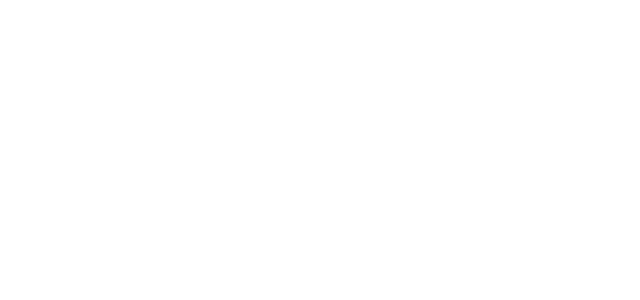
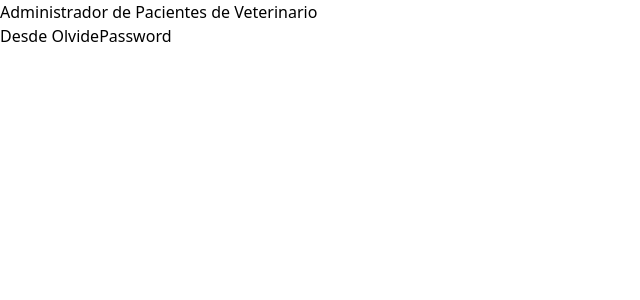
Before and after one commit to DavidMejiaBogota/AppAgendaVeteriG2C4, a React (Vite) app in the folder David/FullStackJS/frontend/: page /olvide-password in a window 1280 px wide. Before the commit this address had no page. Shown: the top 300 px of the page, without its empty margins (0-640 px from the left). Built offline with nearby package versions, Linux system fonts and the light colour scheme.

Commit message:
Creación de páginas para el área pública

```diff
--- a/David/FullStackJS/frontend/src/App.jsx
+++ b/David/FullStackJS/frontend/src/App.jsx
@@ -1,6 +1,9 @@
 import { BrowserRouter, Routes, Route } from 'react-router-dom'
 import AuthLayout from './layout/AuthLayout'
 import Login from './paginas/Login'
+import Registrar from './paginas/Registrar'
+import OlvidePassword from './paginas/OlvidePassword'
+import ConfirmarCuenta from './paginas/ConfirmarCuenta'
 
 function App() {
 
@@ -9,6 +12,9 @@
       <Routes>
         <Route path="/" element={<AuthLayout />}>
           <Route index element={<Login />} />
+          <Route path="registrar" element={<Registrar />} />
+          <Route path="olvide-password" element={<OlvidePassword />} />
+          <Route path="confirmar/:id" element={<ConfirmarCuenta />} />
         </Route>
       </Routes>
     </BrowserRouter>
--- a/David/FullStackJS/frontend/src/layout/AuthLayout.jsx
+++ b/David/FullStackJS/frontend/src/layout/AuthLayout.jsx
@@ -3,7 +3,7 @@
 const AuthLayout = () => {
     return (
         <>
-            <h1>Desde Auth Layout</h1>
+            <h1>Administrador de Pacientes de Veterinario</h1>
 
             <Outlet />
 
--- /dev/null
+++ b/David/FullStackJS/frontend/src/paginas/ConfirmarCuenta.jsx
@@ -0,0 +1,9 @@
+const ConfirmarCuenta = () => {
+    return (
+      <>
+          <h1>Desde ConfirmarCuenta</h1>
+      </>
+    )
+  }
+
+  export default ConfirmarCuenta;
--- /dev/null
+++ b/David/FullStackJS/frontend/src/paginas/OlvidePassword.jsx
@@ -0,0 +1,9 @@
+const OlvidePassword = () => {
+  return (
+    <>
+        <h1>Desde OlvidePassword</h1>
+    </>
+  )
+}
+
+export default OlvidePassword;
--- /dev/null
+++ b/David/FullStackJS/frontend/src/paginas/Registrar.jsx
@@ -0,0 +1,9 @@
+const Resgistrar = () => {
+    return (
+      <>
+          <h1>Desde Resgistrar </h1>
+      </>
+    )
+  }
+
+  export default Resgistrar;
```
